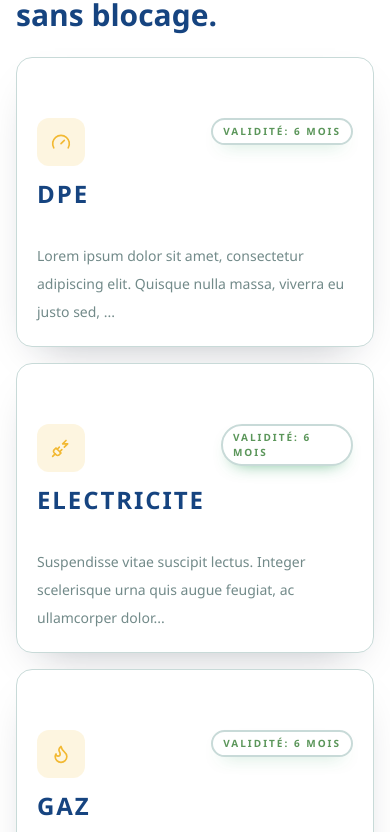
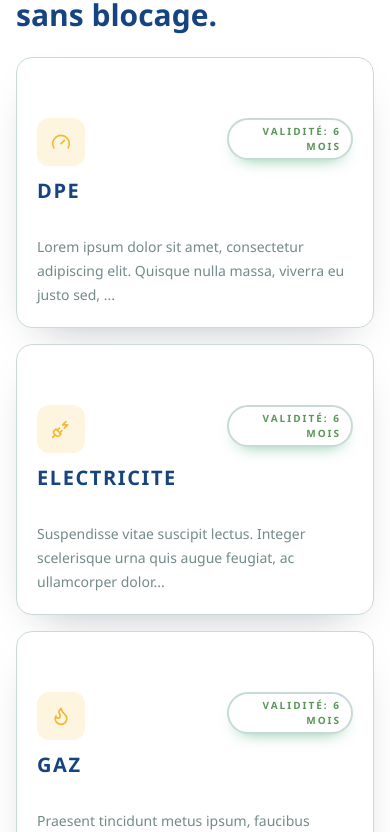
Before and after one commit to casuis/site-vitrine-AC-diag, a Next.js app: page / in a window 390 px wide. Shown: the part 1032-1864 px from the top of the page. Built offline with nearby package versions, Linux system fonts and the light colour scheme.

Commit message:
fix: menu fix service section

```diff
--- a/src/components/sections/services-section.tsx
+++ b/src/components/sections/services-section.tsx
@@ -70,7 +70,7 @@ export function ServicesSection() {
         >
           {selectedDiagnostic ? (
             <div className="flex justify-center lg:justify-start">
-              <div className="flex w-full max-w-[200px] flex-col items-stretch gap-2 sm:max-w-[220px] lg:max-w-[240px]">
+              <div className="grid w-full max-w-full grid-cols-3 gap-2 sm:gap-3 md:flex md:max-w-[220px] md:flex-col md:items-stretch lg:max-w-[240px]">
                 {cards.map((item) => {
                   const Icon = item.icon
                   const isSelected = selectedDiagnostic.title === item.title
@@ -80,20 +80,24 @@ export function ServicesSection() {
                       key={item.title}
                       type="button"
                       onClick={() => handleMenuSelect(item.title)}
-                      className={`flex w-full cursor-pointer items-center gap-4 rounded-xl border p-4 text-left transition-all duration-500 ease-[cubic-bezier(0.22,1,0.36,1)] ${
+                      className={`flex min-w-0 w-full cursor-pointer items-center justify-center gap-2 rounded-xl border p-2 text-left transition-all duration-500 ease-[cubic-bezier(0.22,1,0.36,1)] sm:gap-3 sm:p-3 md:justify-start md:gap-4 md:p-4 ${
                         isSelected
                           ? "border-primary bg-primary/5 shadow-[0_6px_18px_-10px_rgba(15,23,42,0.35)]"
                           : "border-border/70 bg-card hover:border-primary/30 hover:bg-muted/50"
                       }`}
                     >
                       <span
-                        className={`flex h-11 w-11 shrink-0 items-center justify-center rounded-md ${
+                        className={`flex h-8 w-8 shrink-0 items-center justify-center rounded-md sm:h-10 sm:w-10 ${
                           isSelected ? "bg-yellow-700 text-white" : "bg-yellow-700/15 text-yellow-700"
                         }`}
                       >
-                        <Icon className="h-5 w-5" />
+                        <Icon className="h-4 w-4 sm:h-5 sm:w-5" />
                       </span>
-                      <Text as="span" style={3} className="!text-xl !font-bold !tracking-[0.08em] !text-[#164480]">
+                      <Text
+                        as="span"
+                        style={3}
+                        className="max-w-full break-words text-center !text-[0.6rem] !font-bold !leading-[1.1] !tracking-[0.05em] !text-[#164480] md:text-left md:!text-[0.95rem] md:!tracking-[0.08em]"
+                      >
                         {item.title}
                       </Text>
                     </button>
@@ -157,9 +161,9 @@ export function ServicesSection() {
                     <ArrowLeft className="h-4 w-4 service-arrow" />
                   </button>
 
-                  <div className="mt-10 w-full">
-                    <div className="flex items-start justify-between gap-4">
-                      <div className="flex flex-col items-start">
+                  <div className="mt-10 w-full min-w-0">
+                    <div className="flex items-start justify-between gap-3 sm:gap-4">
+                      <div className="flex min-w-0 flex-col items-start">
                         <span
                           className={`flex h-12 w-12 shrink-0 items-center justify-center rounded-xl ${
                             isExpanded ? "bg-yellow-700 text-white" : "bg-yellow-700/15 text-yellow-700"
@@ -168,12 +172,16 @@ export function ServicesSection() {
                           <Icon className="h-5 w-5" />
                         </span>
 
-                        <Text as="h3" style={3} className="!mt-3 !text-2xl !font-bold !tracking-[0.08em] !text-[#164480]">
+                        <Text
+                          as="h3"
+                          style={3}
+                          className="!mt-3 max-w-full break-words !text-xl !font-bold !leading-tight !tracking-[0.08em] !text-[#164480] sm:!text-2xl"
+                        >
                           {item.title}
                         </Text>
                       </div>
 
-                      <div className="flex flex-col items-end gap-2">
+                      <div className="flex max-w-[40%] flex-col items-end gap-2 text-right">
                         {showMentionBadge ? (
                           <span className="rounded-full border border-border/80 bg-white/80 px-2.5 py-1 text-[10px] font-medium uppercase tracking-[0.2em] text-muted-foreground">
                             {isExpanded ? "Aperçu" : "Avec mention"}
@@ -187,9 +195,9 @@ export function ServicesSection() {
                   </div>
 
                   <div className={`mt-5 flex flex-1 flex-col ${isExpanded ? "justify-start" : "justify-between"}`}>
-                    <div>
+                    <div className="min-w-0">
                       <p
-                        className={`mt-3 text-sm leading-7 text-muted-foreground transition-all duration-300 ${
+                        className={`mt-3 max-w-full break-words text-sm leading-6 text-muted-foreground transition-all duration-300 sm:leading-7 ${
                           isExpanded ? "opacity-100" : "opacity-80"
                         }`}
                       >
```
